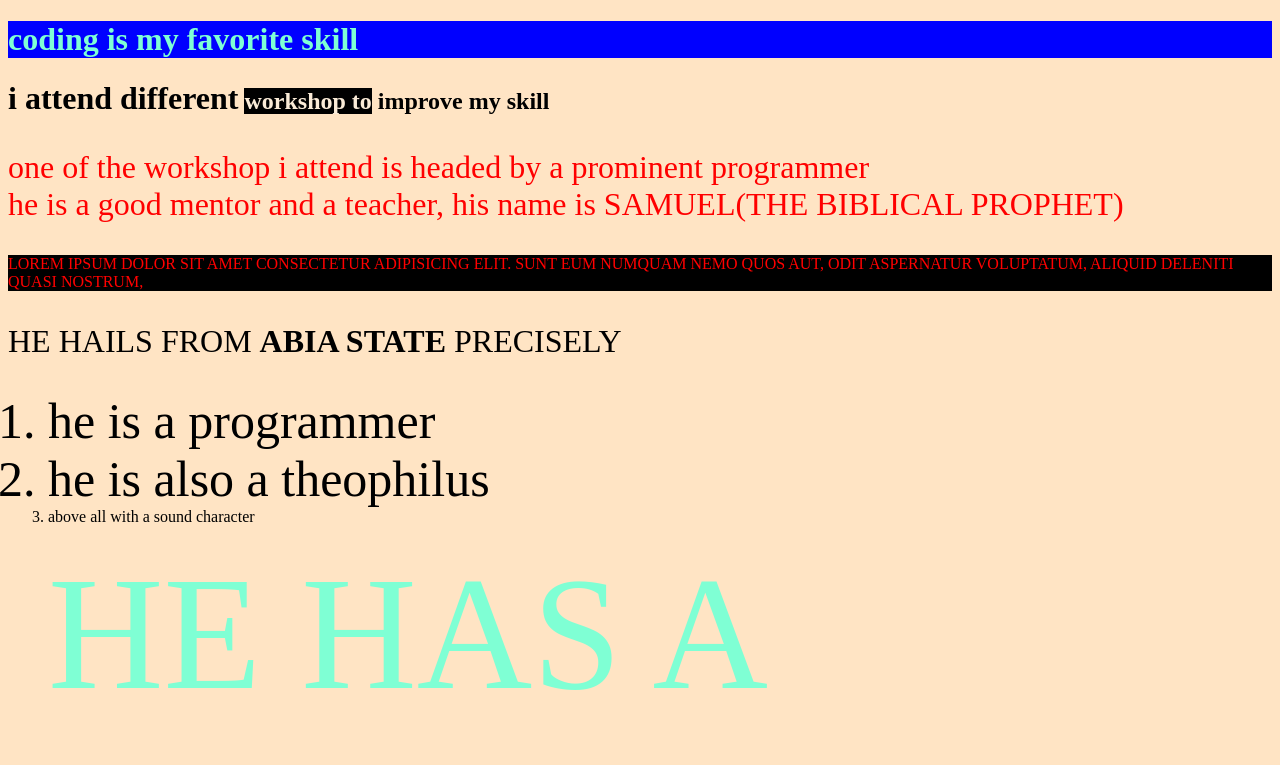
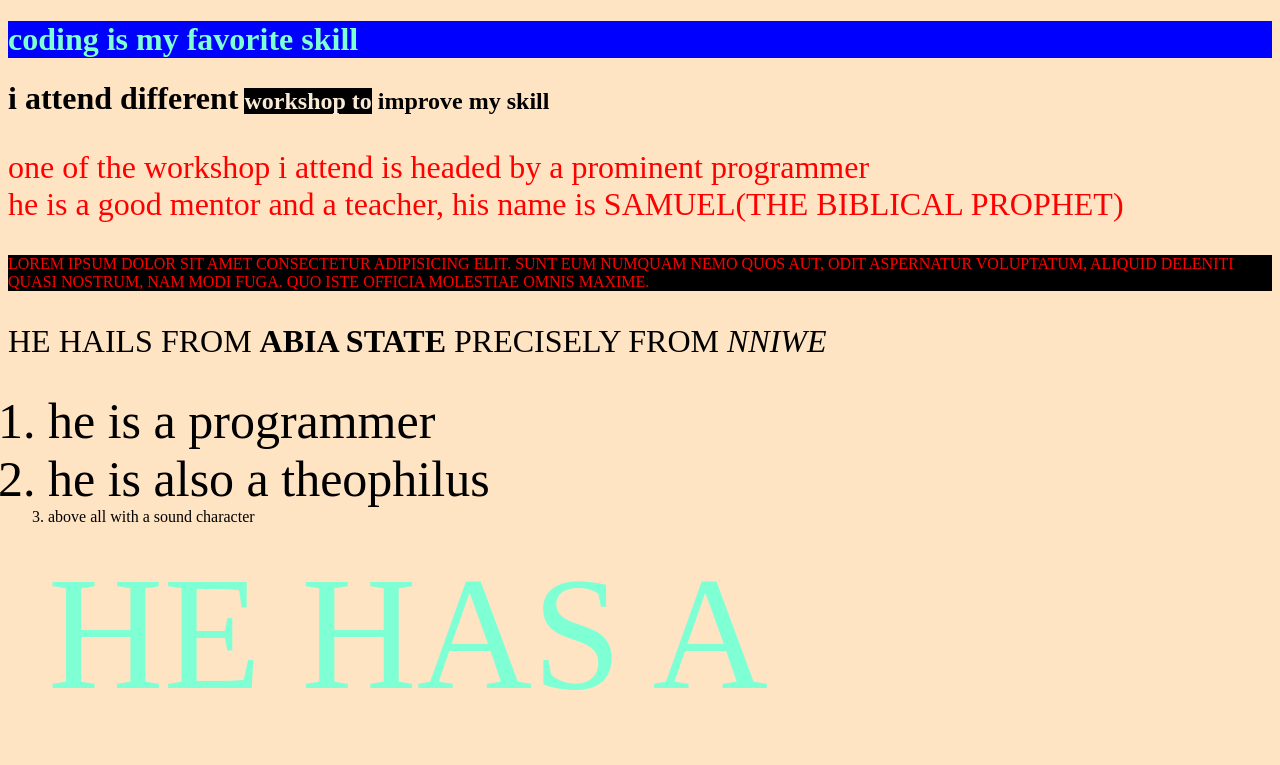
Before and after one commit to lawrencevictorakomaye/css-work1, a plain HTML site: page INDEX.HTML in a window 1280 px wide. Shown: the top 765 px of the page. Drawn offline with Linux system fonts and the light colour scheme.

Commit message:
my second modified html

```diff
--- a/INDEX.HTML
+++ b/INDEX.HTML
@@ -26,9 +26,10 @@
     <div class="b c">
       Lorem ipsum dolor sit amet consectetur adipisicing elit. Sunt eum numquam
       nemo quos aut, odit aspernatur voluptatum, aliquid deleniti quasi nostrum,
+      nam modi fuga. Quo iste officia molestiae omnis maxime.
     </div>
     <p class="a c">
-      he hails from <strong>abia state</strong> precisely
+      he hails from <strong>abia state</strong> precisely from <em>nniwe</em>
     </p>
 
     <ol>
```
